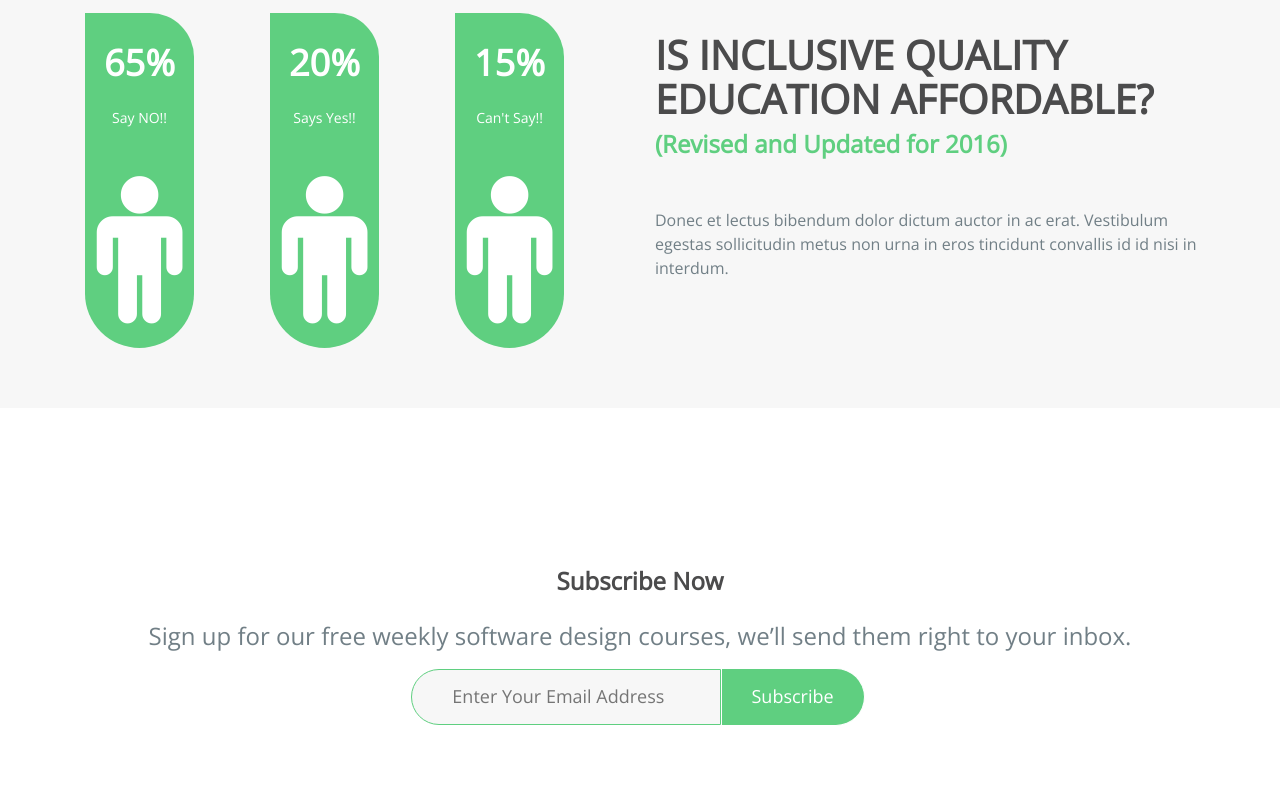
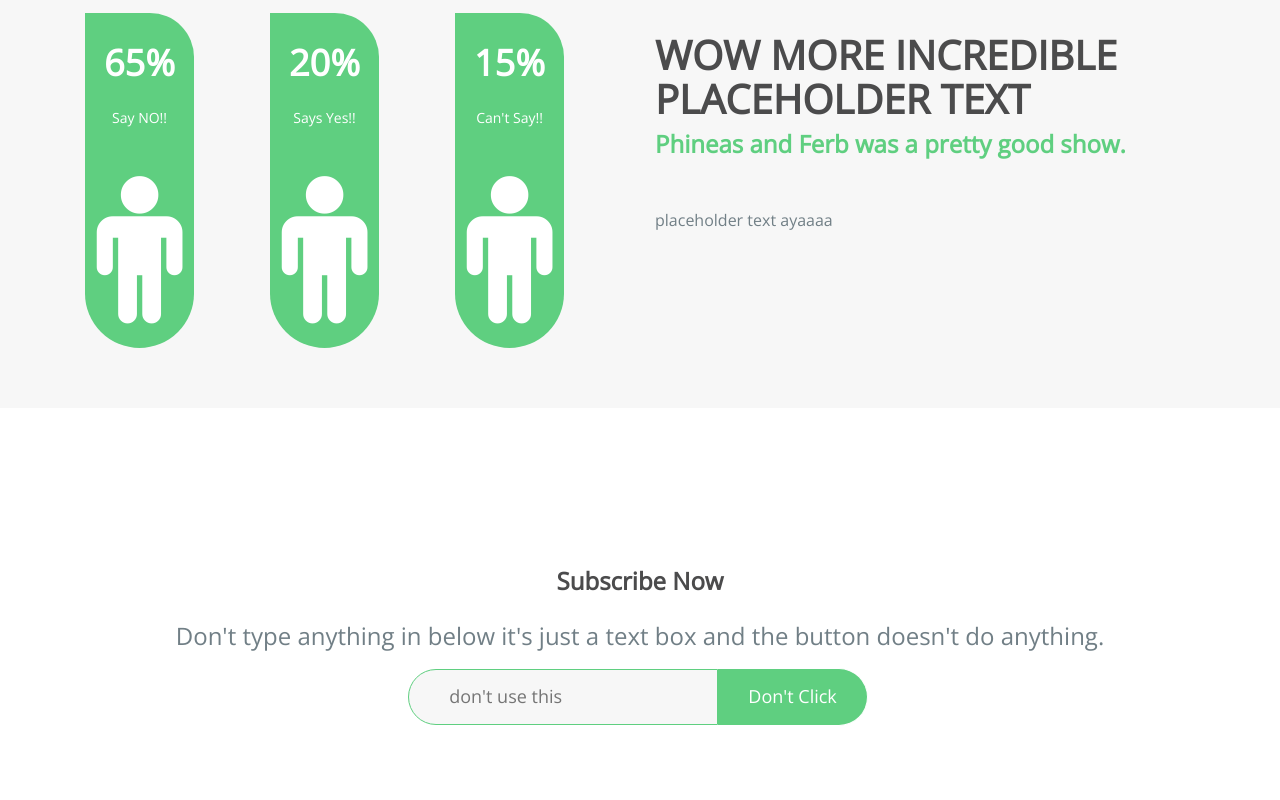
Before and after one commit to neonedibles/neonedibles.github.io, a plain HTML site: page index.html in a window 1280 px wide. Shown: the part 1040-1840 px from the top of the page. Drawn offline with nearby package versions, Linux system fonts and the light colour scheme; a web font is replaced by a local one.

Commit message:
Update index.html

```diff
--- a/index.html
+++ b/index.html
@@ -199,10 +199,10 @@
         <div class="col-md-6">
           <div class="detail-info">
             <hgroup>
-              <h3 class="det-txt"> Is inclusive quality education affordable?</h3>
-              <h4 class="sm-txt">(Revised and Updated for 2016)</h4>
+              <h3 class="det-txt">Wow More Incredible Placeholder Text</h3>
+              <h4 class="sm-txt">Phineas and Ferb was a pretty good show.</h4>
             </hgroup>
-            <p class="det-p">Donec et lectus bibendum dolor dictum auctor in ac erat. Vestibulum egestas sollicitudin metus non urna in eros tincidunt convallis id id nisi in interdum.</p>
+            <p class="det-p">placeholder text ayaaaa</p>
           </div>
         </div>
       </div>
@@ -215,11 +215,11 @@
       <div class="row">
         <div class="col-lg-12">
           <h2 class="text-center">Subscribe Now</h2>
-          <p class="cta-2-txt">Sign up for our free weekly software design courses, we’ll send them right to your inbox.</p>
+          <p class="cta-2-txt">Don't type anything in below it's just a text box and the button doesn't do anything.</p>
           <div class="cta-2-form text-center">
             <form action="#" method="post" id="workshop-newsletter-form">
-              <input name="" placeholder="Enter Your Email Address" type="email">
-              <input class="cta-2-form-submit-btn" value="Subscribe" type="submit">
+              <input name="" placeholder="don't use this" type="email">
+              <input class="cta-2-form-submit-btn" value="don't click" type="submit">
             </form>
           </div>
         </div>
@@ -544,7 +544,7 @@
         <!-- End email input -->
         <div class="form-group col-md-3 col-sm-4">
           <div class=" controls">
-            <input name="EMAIL" placeholder="Enter Your email" class="form-control" type="email">
+            <input name="EMAIL" placeholder="don't use this" class="form-control" type="email">
           </div>
         </div>
         <!-- End email input -->
```
